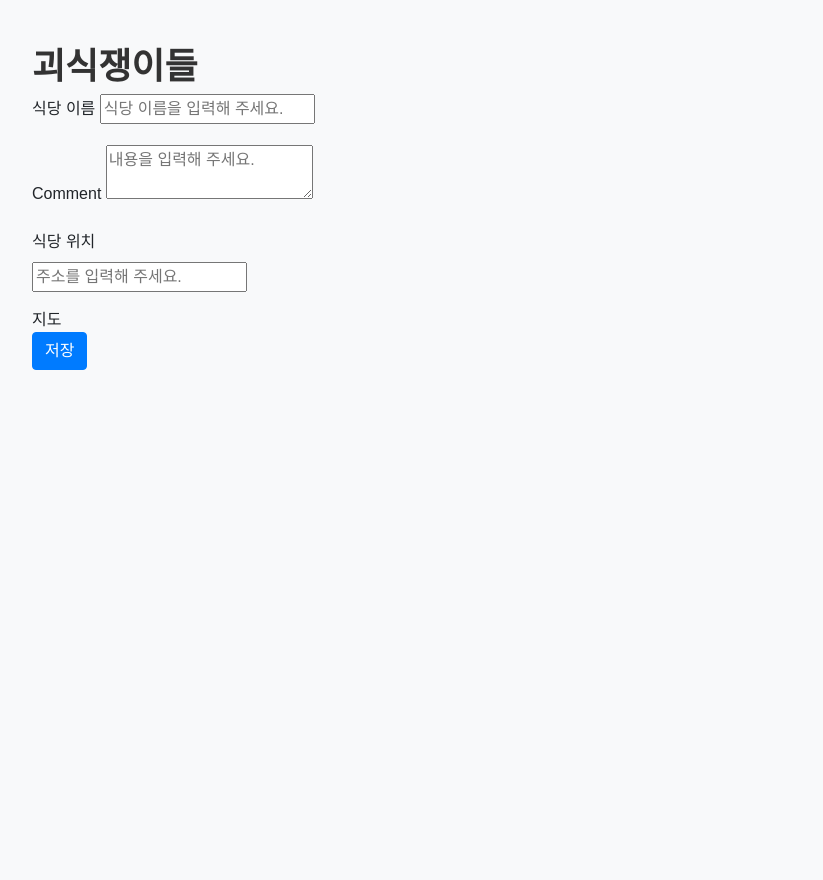
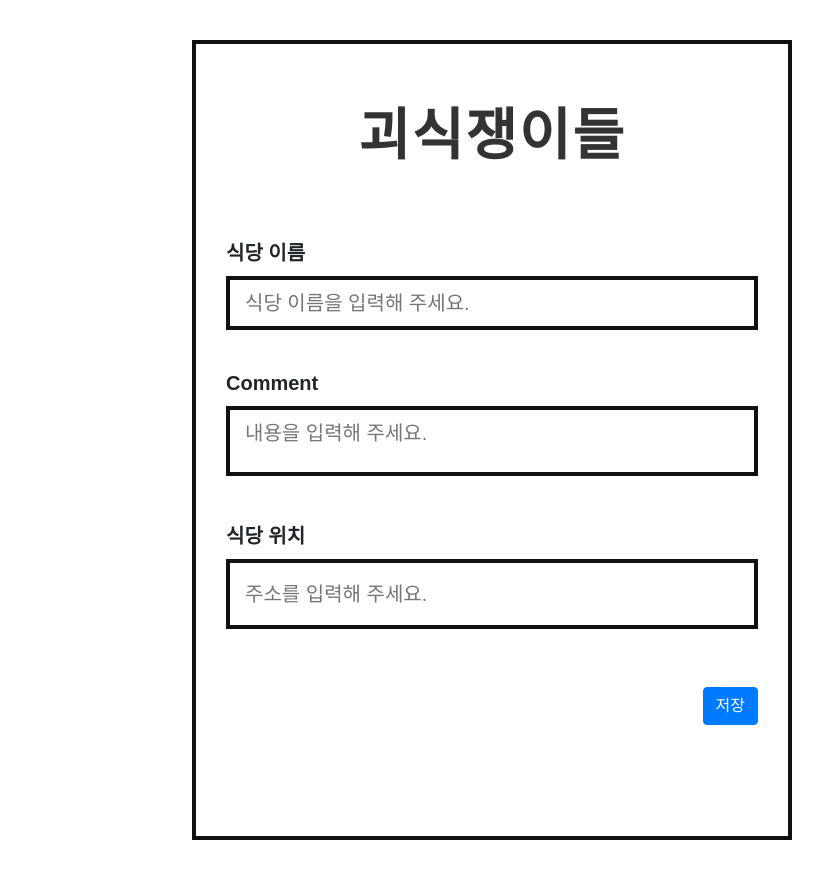
Before and after one commit to kimkimkimbo/jungleWeek00, a Flask app: page /post in a window 1280 px wide. Shown: the whole page, without its empty margins (148-971 px from the left). Before the commit the page ends 370 px from the top, so only its background shows below. Run offline with Flask 3, Linux system fonts and the light colour scheme; some web fonts are replaced.

Commit message:
게시물 추가 페이지 css 수정

```diff
--- a/static/style.css
+++ b/static/style.css
@@ -191,3 +191,105 @@ body {
     text-align: center;
     font-size: 14px;
 }
+
+body {
+    background: #fff;
+    margin: 0;
+    padding: 0;
+    font-family: 'Malgun Gothic', Arial, sans-serif;
+}
+
+.container {
+    width: 600px;
+    margin: 40px auto;
+    border: 4px solid #111;
+    padding: 40px 30px 50px 30px;
+    box-sizing: border-box;
+    background: #fff;
+    min-height: 800px;
+}
+
+.title {
+    font-size: 56px;
+    font-weight: bold;
+    text-align: center;
+    margin-bottom: 60px;
+    margin-top: 10px;
+    letter-spacing: 2px;
+}
+
+.form-group {
+    margin-bottom: 38px;
+}
+
+.form-label {
+    font-size: 20px;
+    font-weight: bold;
+    margin-bottom: 8px;
+    display: block;
+}
+
+.form-input,
+.form-textarea {
+    font-size: 20px;
+    padding: 8px 15px;
+    border: 4px solid #111;
+    border-radius: 0;
+    background: #fff;
+    width: 100%;
+    box-sizing: border-box;
+    margin-bottom: 0;
+    resize: none;
+}
+
+.form-textarea {
+    height: 70px;
+}
+
+.location-group {
+    display: flex;
+    align-items: center;
+    gap: 0;
+}
+
+.location-input {
+    flex: 1;
+    font-size: 20px;
+    padding: 8px 15px;
+    border: 4px solid #111;
+    border-radius: 0;
+    background: #fff;
+    box-sizing: border-box;
+}
+
+.location-btn {
+    border: 4px solid #111;
+    background: #fff;
+    font-size: 26px;
+    padding: 7px 16px 7px 16px;
+    margin-left: -4px;
+    border-radius: 0;
+    cursor: pointer;
+    display: flex;
+    align-items: center;
+    height: 48px;
+}
+
+.map-box {
+  width: 100%;
+  height: 130px;
+  border: 4px solid #111;
+  margin-top: 24px;
+  display: flex;
+  align-items: center;
+  justify-content: center;
+  font-size: 24px;
+
+  color: #222;
+  background: #fafafa;
+}
+
+.save-btn {
+  float: right;
+  margin: 20px 0px;
+}
--- a/templates/add_post.html
+++ b/templates/add_post.html
@@ -68,10 +68,9 @@ post
       <div class="form-group">
         <label class="form-label" for="address">식당 위치</label>
         <div class="address-group">
-          <input class="address-input" type="text" id="address" name="address" autocomplete="off" placeholder="주소를 입력해 주세요.">
+          <input class="address-input form-textarea" type="text" id="address" name="address" autocomplete="off" placeholder="주소를 입력해 주세요.">
         </div>
       </div>
-      <div class="map-box">지도</div>
       <button type="submit" class="btn btn-primary save-btn">저장</button>
     </form>
   </div>
```
